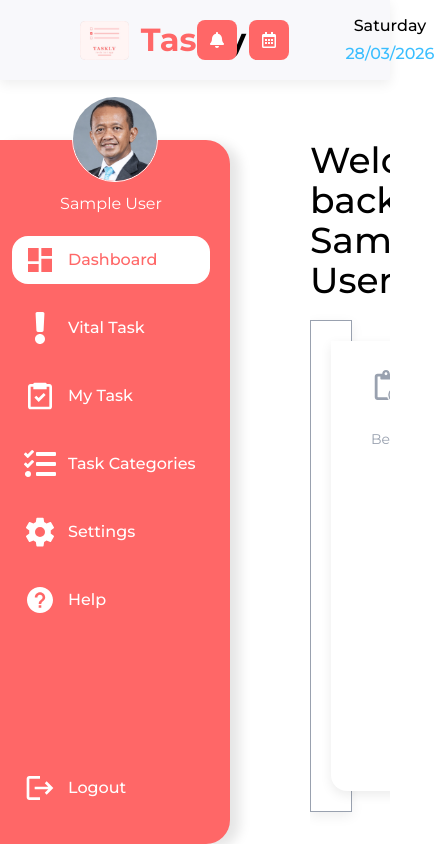
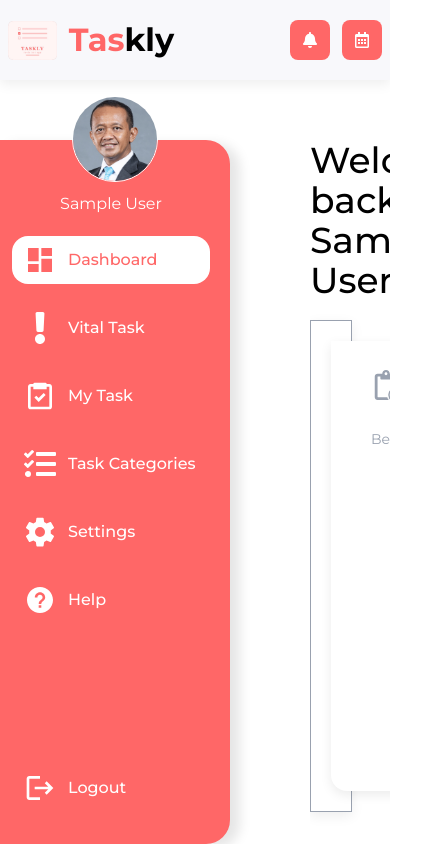
Before and after one commit to nhsltn/taskly, a React (Vite) app: page / in a window 390 px wide. Shown: the whole page, 434 px wide, since content can reach past the window. Built offline with nearby package versions, Linux system fonts and the light colour scheme; sample sign-in values are in the browser's storage.

Commit message:
feat: navbar responsive

```diff
--- a/src/components/Navbar.jsx
+++ b/src/components/Navbar.jsx
@@ -35,7 +35,7 @@ function Navbar() {
   };
 
   return (
-    <nav className="navbar bg-[#F8F8FB] px-20 py-3 flex justify-between w-full h-20 shadow-[0px_4px_12px_0px_rgba(0,0,0,0.07)] relative mb-15">
+    <nav className="navbar bg-[#F8F8FB] px-2 lg:px-20 py-3 flex justify-between w-full h-20 shadow-[0px_4px_12px_0px_rgba(0,0,0,0.07)] relative mb-15">
       <div className="logo flex items-center gap-3">
         <img src={Logo} alt="Taskly Logo" className="h-9.75 w-auto" />
         <p className="text-[32px] font-bold">
@@ -61,13 +61,13 @@ function Navbar() {
           {showCalendar && (
             <div
               ref={calendarRef}
-              className="absolute top-12 left-1/2 -translate-x-1/2 z-50 rounded-xl overflow-hidden"
+              className="absolute top-12 right-0 z-50 rounded-xl overflow-hidden"
             >
               <Calendar onChange={setDate} value={date} />
             </div>
           )}
         </div>
-        <div className="date flex flex-col gap-1 items-center text-base font-medium">
+        <div className="date hidden lg:flex flex-col gap-1 items-center text-base font-medium">
           <p className="days">{getDay()}</p>
           <p className="date text-[#3ABEFF]">{getShortDate()}</p>
         </div>
```
